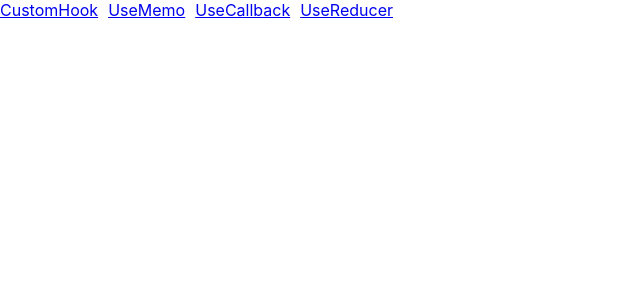
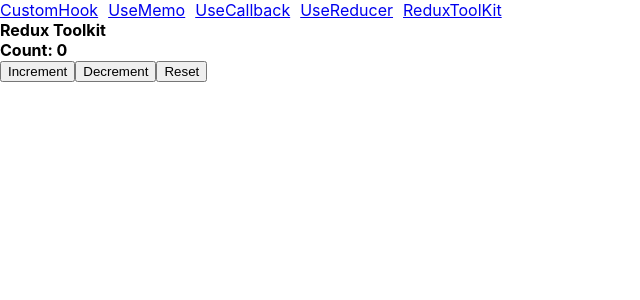
Before and after one commit to vanminhquangtri/reactjs-learn, a React (Create React App) app: page /redux-toolkit in a window 1280 px wide. Shown: the top 300 px of the page, without its empty margins (0-640 px from the left). Built offline with nearby package versions, Linux system fonts and the light colour scheme.

Commit message:
init redux toolkiy

```diff
--- a/package.json
+++ b/package.json
@@ -3,11 +3,13 @@
   "version": "0.1.0",
   "private": true,
   "dependencies": {
+    "@reduxjs/toolkit": "^1.8.0",
     "@testing-library/jest-dom": "^5.16.3",
     "@testing-library/react": "^12.1.4",
     "@testing-library/user-event": "^13.5.0",
     "react": "^17.0.2",
     "react-dom": "^17.0.2",
+    "react-redux": "^7.2.6",
     "react-router-dom": "^6.2.2",
     "react-scripts": "5.0.0",
     "web-vitals": "^2.1.4"
--- a/src/index.js
+++ b/src/index.js
@@ -3,10 +3,14 @@
 import './index.css';
 import App from './App';
 import { BrowserRouter } from 'react-router-dom';
+import { Provider } from 'react-redux';
+import { store } from 'store/output';
 
 ReactDOM.render(
-  <BrowserRouter>
-    <App />
-  </BrowserRouter>,
+  <Provider store={store}>
+    <BrowserRouter>
+      <App />
+    </BrowserRouter>
+  </Provider>,
   document.getElementById('root')
 );
--- a/src/router/index.jsx
+++ b/src/router/index.jsx
@@ -1,6 +1,7 @@
 import React from 'react';
 import { Routes, Route } from 'react-router-dom';
 import CustomHook from 'views/custom-hook';
+import { TestReduxToolkit } from 'views/redux-toolkit';
 import TestUseCallback from 'views/use-callback';
 import TestUseMemo from 'views/use-memo';
 import TestUseReducer from 'views/use-reducer';
@@ -26,6 +27,11 @@
     title: 'UseReducer',
     element: <TestUseReducer />,
   },
+  {
+    path: '/redux-toolkit',
+    title: 'ReduxToolKit',
+    element: <TestReduxToolkit />,
+  },
 ];
 
 const AppRouter = () => {
--- /dev/null
+++ b/src/store/features/counter/index.js
@@ -0,0 +1,30 @@
+import { createSlice } from '@reduxjs/toolkit';
+
+const initialState = {
+  value: 0,
+};
+
+export const counterSlice = createSlice({
+  name: 'counter',
+  initialState,
+  reducers: {
+    increment: (state) => {
+      // Redux Toolkit allows us to write "mutating" logic in reducers. It
+      // doesn't actually mutate the state because it uses the Immer library,
+      // which detects changes to a "draft state" and produces a brand new
+      // immutable state based off those changes
+      state.value += 1;
+    },
+    decrement: (state) => {
+      state.value -= 1;
+    },
+    incrementByAmount: (state, action) => {
+      state.value += action.payload;
+    },
+  },
+});
+
+// Action creators are generated for each case reducer function
+export const { increment, decrement, incrementByAmount } = counterSlice.actions;
+
+export default counterSlice.reducer;
--- /dev/null
+++ b/src/store/output/index.js
@@ -0,0 +1,6 @@
+import { configureStore } from '@reduxjs/toolkit';
+import rootReducers from './root-reducer';
+
+export const store = configureStore({
+  reducer: rootReducers,
+});
--- /dev/null
+++ b/src/store/output/root-reducer.js
@@ -0,0 +1,7 @@
+import counterReducer from 'store/features/counter';
+
+const rootReducers = {
+  counter: counterReducer,
+};
+
+export default rootReducers;
--- /dev/null
+++ b/src/views/redux-toolkit/index.js
@@ -0,0 +1,42 @@
+import React from 'react';
+import { useSelector, useDispatch } from 'react-redux';
+import {
+  decrement,
+  increment,
+  incrementByAmount,
+} from 'store/features/counter';
+
+export function TestReduxToolkit() {
+  const count = useSelector((state) => state.counter.value);
+  const dispatch = useDispatch();
+
+  return (
+    <div>
+      <strong>Redux Toolkit</strong>
+      <div>
+        <strong>Count: {count}</strong>
+      </div>
+      <div>
+        <button
+          aria-label="Increment value"
+          onClick={() => dispatch(increment())}
+        >
+          Increment
+        </button>
+
+        <button
+          aria-label="Decrement value"
+          onClick={() => dispatch(decrement())}
+        >
+          Decrement
+        </button>
+        <button
+          aria-label="Decrement value"
+          onClick={() => dispatch(incrementByAmount(-count))}
+        >
+          Reset
+        </button>
+      </div>
+    </div>
+  );
+}
```
Also changed, not shown: 1 other file (tests, documents, lock files or other folders).
